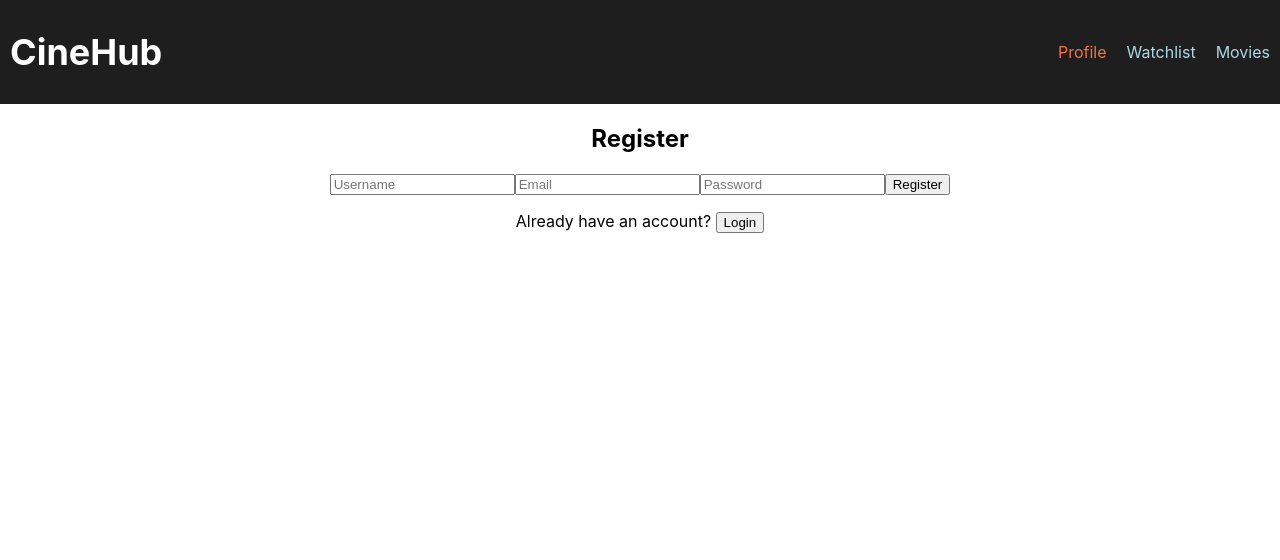
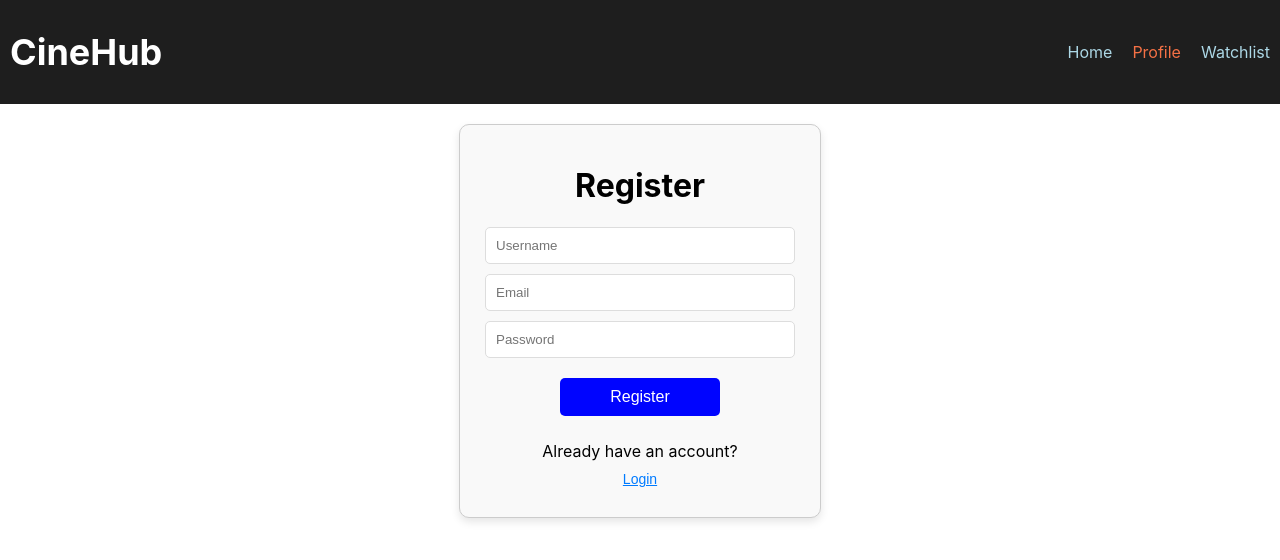
Before and after one commit to brajgon1/Specs_Capstone, a React (Create React App) app: page / in a window 1280 px wide. Shown: the top 560 px of the page. Built offline with nearby package versions, Linux system fonts and the light colour scheme; no server answers.

Commit message:
added CSS, changed some things around

```diff
--- a/src/App.js
+++ b/src/App.js
@@ -11,23 +11,23 @@ function App() {
   const [page, setPage] = useState(1);
   const [list, setList] = useState([]);
 
-  // const getData = () => {
-  //   {
-  //     const apiKey = process.env.REACT_APP_API_KEY;
-  //     axios
-  //       .get(
-  //         `https://api.themoviedb.org/3/movie/popular?api_key=${apiKey}&language=en-US&page=${page}`
-  //       )
-  //       .then((res) => {
-  //         console.log(res.data.results);
-  //         setMovies(res.data.results);
-  //       });
-  //   }
-  // };
+  const getData = () => {
+    {
+      const apiKey = process.env.REACT_APP_API_KEY;
+      axios
+        .get(
+          `https://api.themoviedb.org/3/movie/popular?api_key=${apiKey}&language=en-US&page=${page}`
+        )
+        .then((res) => {
+          console.log(res.data.results);
+          setMovies(res.data.results);
+        });
+    }
+  };
 
-  // useEffect(() => {
-  //   getData();
-  // }, [page]);
+  useEffect(() => {
+    getData();
+  }, [page]);
 
   return (
     <div className="App">
--- /dev/null
+++ b/src/components/LoginFolder/Login.css
@@ -0,0 +1,117 @@
+.register {
+    border: 1px solid #ccc;
+    border-radius: 10px;
+    box-shadow: 0 4px 8px rgba(0, 0, 0, 0.1);
+    margin: 20px auto;
+    padding: 20px;
+    width: 320px;
+    background-color: #f9f9f9;
+    text-align: center;
+}
+
+.register input {
+    display: block;
+    width: 90%;
+    margin: 10px auto;
+    padding: 10px;
+    border: 1px solid #ddd;
+    border-radius: 5px;
+}
+
+.register button {
+    width: 50%;
+    padding: 10px;
+    margin: 10px auto;
+    border: none;
+    border-radius: 5px;
+    background-color: #0004ff;
+    color: white;
+    cursor: pointer;
+    font-size: 16px;
+}
+
+.register button:hover {
+    background-color: #0056b3;
+}
+
+.register p button {
+    background: none;
+    color: #007BFF;
+    border: none;
+    cursor: pointer;
+    font-size: 14px;
+    text-decoration: underline;
+    padding: 0;
+}
+
+.register p button:hover {
+    background: none;
+    color: #007BFF;
+}
+
+.register p {
+    margin: 15px 0 0;
+}
+
+.register h2 {
+    margin-bottom: 10px;
+}
+
+.login {
+    border: 1px solid #ccc;
+    border-radius: 10px;
+    box-shadow: 0 4px 8px rgba(0, 0, 0, 0.1);
+    margin: 20px auto;
+    padding: 20px;
+    width: 320px;
+    background-color: #f9f9f9;
+    text-align: center;
+}
+
+.login input {
+    display: block;
+    width: 90%;
+    margin: 10px auto;
+    padding: 10px;
+    border: 1px solid #ddd;
+    border-radius: 5px;
+}
+
+.login button {
+    width: 50%;
+    padding: 10px;
+    margin: 10px auto;
+    border: none;
+    border-radius: 5px;
+    background-color: #0004ff;
+    color: white;
+    cursor: pointer;
+    font-size: 16px;
+}
+
+.login button:hover {
+    background-color: #0056b3;
+}
+
+.login p button {
+    background: none;
+    color: #007BFF;
+    border: none;
+    cursor: pointer;
+    font-size: 14px;
+    text-decoration: underline;
+    padding: 0;
+}
+
+.login p button:hover {
+    background: none;
+    color: #007BFF;
+}
+
+.login p {
+    margin: 15px 0 0;
+}
+
+.login h2 {
+    margin-bottom: 10px;
+}
--- a/src/components/LoginFolder/Login.jsx
+++ b/src/components/LoginFolder/Login.jsx
@@ -1,9 +1,13 @@
 import axios from "axios";
 import React, { useState } from "react";
+import { useNavigate } from "react-router-dom";
 import supabase from "../../config/supabaseClient";
+import './Login.css'
 
 const Login = () => {
   console.log(supabase);
+
+  const navigate = useNavigate()
 
   const [username, setUsername] = useState("");
   const [password, setPassword] = useState("");
@@ -20,6 +24,7 @@ const Login = () => {
       .post(register ? "/register" : "/login", body)
       .then((res) => {
         console.log(res.data);
+        navigate("/")
       })
       .catch((err) => {
         console.error(err);
@@ -30,7 +35,7 @@ const Login = () => {
     <div>
       {register ? (
         <div className="register">
-          <h2>Register</h2>
+          <h1>Register</h1>
           <form onSubmit={submitHandler}>
             <input
               type="text"
--- a/src/components/Navigation/Header.jsx
+++ b/src/components/Navigation/Header.jsx
@@ -16,6 +16,11 @@ const Header = () => {
       <nav className="header-nav">
         <ul className="main-nav">
           <li>
+            <NavLink style={styleActiveLink} to="/movies" >
+              Home
+            </NavLink>
+          </li>
+          <li>
             <NavLink style={styleActiveLink} to="/" >
               Profile
             </NavLink>
@@ -25,11 +30,6 @@ const Header = () => {
               Watchlist
             </NavLink>
           </li>
-          <li>
-            <NavLink style={styleActiveLink} to="/movies" >
-              Movies
-            </NavLink>
-          </li>
         </ul>
       </nav>
     </header>
```
Also changed, not shown: 2 other files (tests, documents, lock files or other folders).
